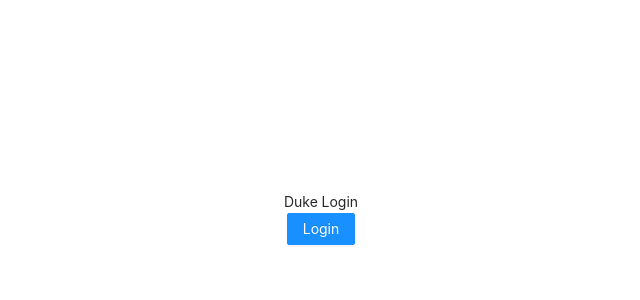
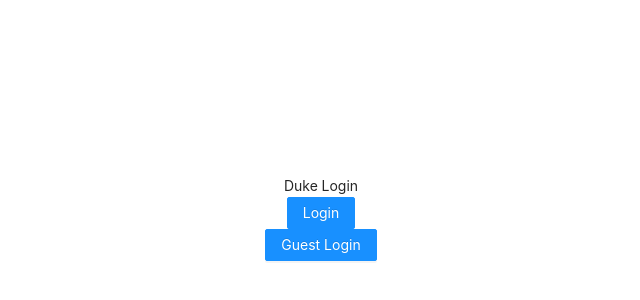
Before and after one commit to lorneez/daml-chronicle, a React (Create React App) app: page / in a window 1280 px wide. Shown: the part 182-482 px from the top of the page, without its empty margins (319-959 px from the left). Built offline with nearby package versions, Linux system fonts and the light colour scheme; the HTML template or start-up script is replaced by a standard one.

Commit message:
Added temp guest login

```diff
--- a/src/api/localStorage.js
+++ b/src/api/localStorage.js
@@ -1,5 +1,6 @@
 
 export function setAuthentication(auth) {
+  console.log(auth)
   window.localStorage.setItem("accessToken", JSON.stringify(auth.accessToken));
   window.localStorage.setItem("expiresIn", JSON.stringify(auth.expiresIn));
   window.localStorage.setItem("expiresDate", JSON.stringify(auth.expiresDate));
--- a/src/components/onboardpage/LoginComponent.js
+++ b/src/components/onboardpage/LoginComponent.js
@@ -1,10 +1,11 @@
-import React, { useContext } from 'react';
+import React, {useContext, useEffect} from 'react';
 import { Button } from 'antd';
 import 'antd/dist/antd.css';
 import styled from 'styled-components';
 
 import { AuthContext } from '../../contexts/AuthContext';
 import LoadingComponent from "../LoadingComponent";
+import querystring from "querystring";
 
 const dukeAuth = "https://oauth.oit.duke.edu/oauth/authorize.php?";
 const clientId = "client_id=lorne-zhang";
@@ -39,6 +40,21 @@
   const { state } = auth;
   const { isSignedIn } = state;
 
+  function guestLogin() {
+    const {dispatch} = auth;
+    let expire = new Date();
+    dispatch({
+      type: "LOGIN",
+      payload: {
+        isSignedIn: true,
+        accessToken: "guest_access",
+        expiresIn: 3601,
+        expiresDate: Math.floor(expire.getTime() / 1000)
+      }
+    });
+    window.location.href = "/search";
+  }
+
   if(isSignedIn) {
     return <LoadingComponent></LoadingComponent>
   } else {
@@ -51,6 +67,11 @@
                 Login
               </Button>
             </div>
+            <div>
+              <Button type={"primary"} onClick={() => guestLogin()}>
+                Guest Login
+              </Button>
+            </div>
           </Column>
         </Wrapper>
     );
--- a/src/contexts/AuthContext.js
+++ b/src/contexts/AuthContext.js
@@ -17,6 +17,7 @@
   switch (action.type) {
     case "LOGIN":
       console.log("AUTH - User login.");
+      console.log(payload);
       setAuthentication(payload);
       return {
         ...state,
--- a/src/protected/ProtectedRouteComponent.js
+++ b/src/protected/ProtectedRouteComponent.js
@@ -16,7 +16,8 @@
   useEffect(() => {
     console.log("PROTECTED ROUTE - Validating authentication.");
     // Check if the token is valid
-    const valid = validateAuthentication();
+    // const valid = validateAuthentication();
+    const valid = true;
     if(valid) {
       console.log("PROTECTED ROUTE - Authentication is still valid.");
       // Check if the context is empty
```
